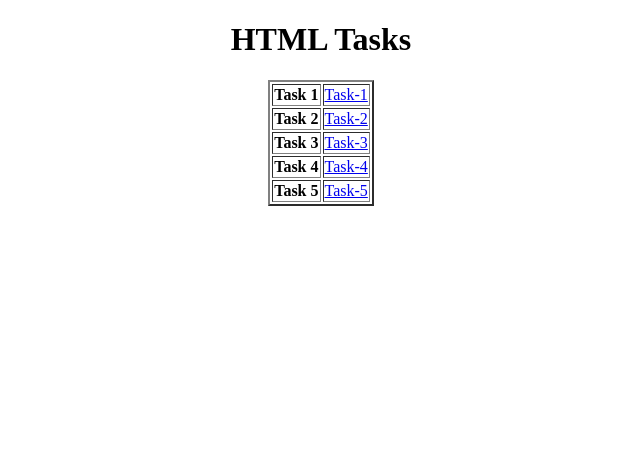
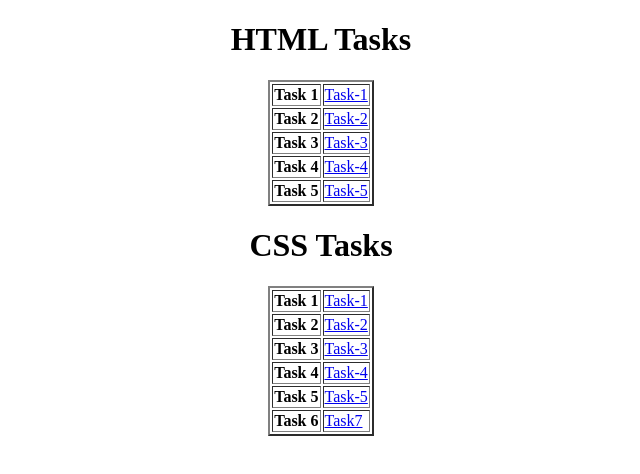
Before and after one commit to ALpha000007/MERN_Task, a plain HTML site: page index.html in a window 1280 px wide. Shown: the whole page, without its empty margins (319-959 px from the left). Drawn offline with Linux system fonts and the light colour scheme.

Commit message:
Update index.html

```diff
--- a/index.html
+++ b/index.html
@@ -31,5 +31,34 @@
         </tr>
     </table>
 </center>
+<center>
+    <h1> CSS Tasks</h1>
+    <table border="2">
+        <tr>
+            <th>Task 1</th>
+            <td><a href="cssT1.html" target="_blank">Task-1</a></td>
+        </tr>
+        <tr>
+            <th>Task 2</th>
+            <td><a href="cssT2.html" target="_blank">Task-2</a></td>
+        </tr>
+        <tr>
+            <th>Task 3</th>
+            <td><a href="cssT3.html" target="_blank">Task-3</a></td>
+        </tr>
+        <tr>
+            <th>Task 4</th>
+            <td><a href="cssT4.html" target="_blank">Task-4</a></td>
+        </tr>
+        <tr>
+            <th>Task 5</th>
+            <td><a href="cssT5.html" target="_blank">Task-5</a></td>
+        </tr>
+        <tr>
+            <th>Task 6</th>
+            <td><a href="cssT7.html" target="_blank">Task7</a></td>
+        </tr>
+    </table>
+</center>
 </body>
 </html>
```
